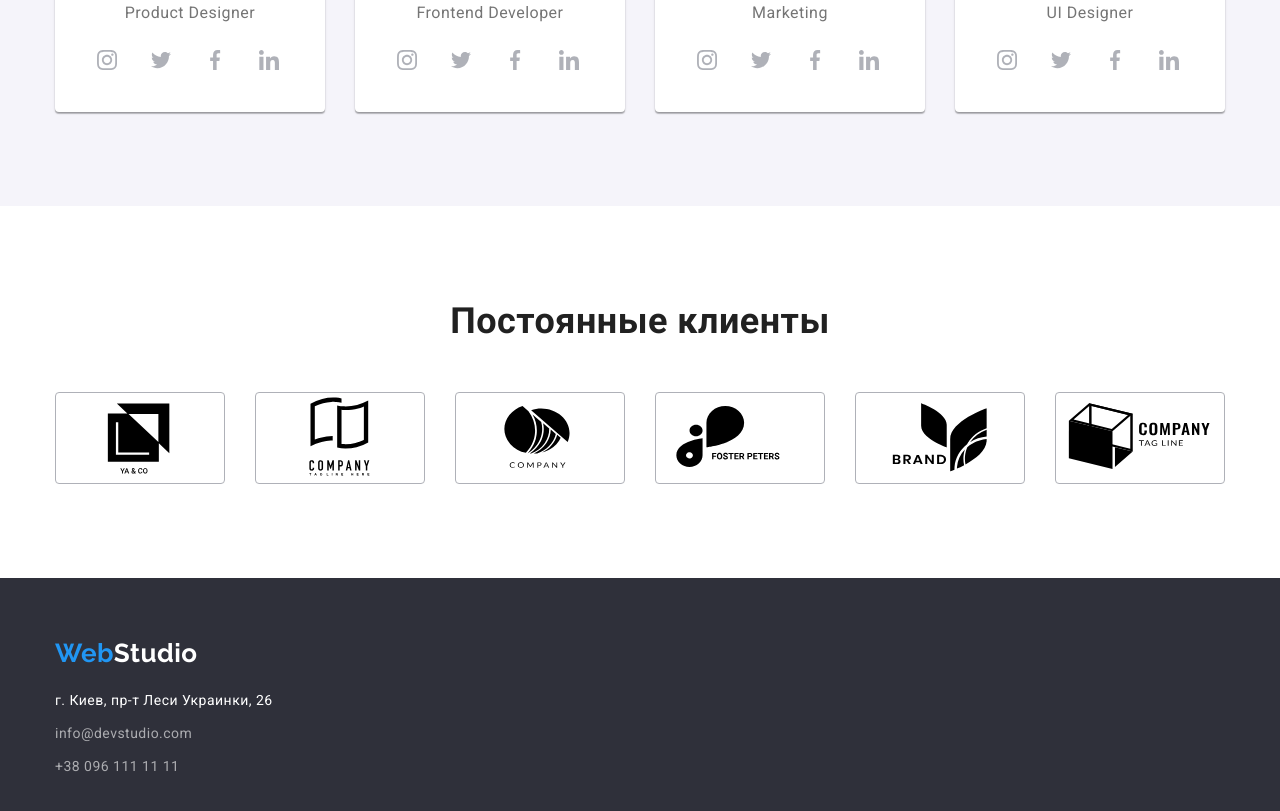
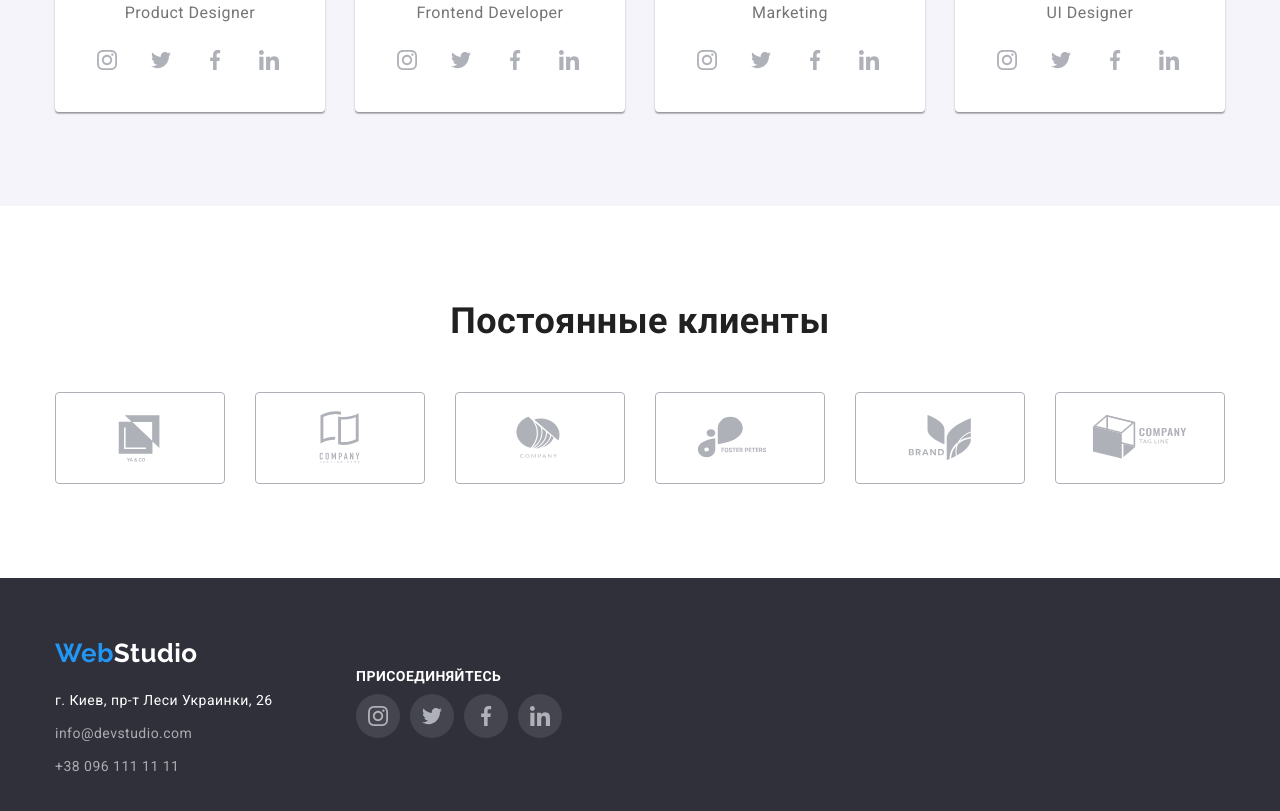
Before and after one commit to kyzym/goit-markup-hw-04, a plain HTML site: page index.html in a window 1280 px wide. Shown: the part 2099-2910 px from the top of the page. Drawn offline with nearby package versions, Linux system fonts and the light colour scheme.

Commit message:
add footer icons

```diff
--- a/css/styles.css
+++ b/css/styles.css
@@ -60,6 +60,7 @@ img {
     1px 4px 6px rgba(0, 0, 0, 0.16);
 
   --icon-nohover-color: rgba(175, 177, 184, 1);
+  --icon-foot-color: rgba(255, 255, 255, 0.1);
 }
 
 .section {
@@ -377,7 +378,17 @@ social-list:hover {
   border-radius: 4px;
   width: 170px;
   height: 92px;
+  justify-content: center;
+  align-items: center;
+  fill: var(--icon-nohover-color);
 }
+
+.client:hover,
+.client:focus {
+  border: 1px solid var(--accent-color);
+  fill: var(--accent-color);
+}
+
 .clients-list:not(:last-child) {
   margin-right: 30px;
 }
@@ -410,6 +421,50 @@ social-list:hover {
 
 .foot-mail {
   margin-bottom: 9px;
+}
+
+.foot-add {
+  color: var(--hero-color);
+  margin-bottom: 10px;
+  font-weight: 700;
+  font-size: 14px;
+  line-height: 1.14;
+  text-transform: uppercase;
+}
+.footer-contacts {
+  display: inline-block;
+}
+
+.add-please {
+  flex-direction: column;
+  width: 206px;
+  height: 80px;
+}
+.footer-container {
+  display: flex;
+  align-items: center;
+}
+
+.footer-adr-container {
+  width: 231px;
+  margin-right: 70px;
+}
+
+.icon-foot {
+  display: flex;
+  background-color: var(--icon-foot-color);
+  border-radius: 50%;
+  width: 44px;
+  height: 44px;
+  fill: var(--icon-nohover-color);
+  justify-content: center;
+  align-items: center;
+}
+
+.icon-foot:hover,
+.icon-foot:focus {
+  fill: var(--hero-color);
+  background-color: var(--accent-color);
 }
 
 /* portfolio */
--- a/index.html
+++ b/index.html
@@ -321,37 +321,37 @@
           <ul class="clients">
             <li class="clients-list">
               <a href="" class="client"
-                ><svg>
+                ><svg width="106" height="60">
                   <use href="./images/sprite.svg#icon-client1"></use></svg
               ></a>
             </li>
             <li class="clients-list">
               <a href="" class="client"
-                ><svg>
+                ><svg width="106" height="60">
                   <use href="./images/sprite.svg#icon-client2"></use></svg
               ></a>
             </li>
             <li class="clients-list">
               <a href="" class="client"
-                ><svg>
+                ><svg width="106" height="60">
                   <use href="./images/sprite.svg#icon-client3"></use></svg
               ></a>
             </li>
             <li class="clients-list">
               <a href="" class="client"
-                ><svg>
+                ><svg width="106" height="60">
                   <use href="./images/sprite.svg#icon-client4"></use></svg
               ></a>
             </li>
             <li class="clients-list">
               <a href="" class="client"
-                ><svg>
+                ><svg width="106" height="60">
                   <use href="./images/sprite.svg#icon-client5"></use></svg
               ></a>
             </li>
             <li class="clients-list">
               <a href="" class="client"
-                ><svg>
+                ><svg width="106" height="60">
                   <use href="./images/sprite.svg#icon-client6"></use></svg
               ></a>
             </li>
@@ -361,10 +361,10 @@
     </main>
 
     <footer class="page-footer">
-      <div class="container">
+      <div class="container footer-container">
+        <div class="footer-adr-container">
           <a class="logo-foot" href="./index.html"> <span class="logo-acnt">Web</span>Studio</a>
-
-        <address>
+          <address class="footer-contacts">
             <p class="footer-adr">г. Киев, пр-т Леси Украинки, 26</p>
 
             <ul class="mail-tel">
@@ -376,6 +376,37 @@
             </ul>
           </address>
         </div>
+
+        <div class="add-please">
+          <h3 class="foot-add">присоединяйтесь</h3>
+          <ul class="social-network">
+            <li class="social-list" aria-label="instagram">
+              <a href="" class="icon-foot"
+                ><svg class="soc-icon" width="20" height="20">
+                  <use href="./images/sprite.svg#icon-instagram2"></use></svg
+              ></a>
+            </li>
+            <li class="social-list" aria-label="twitter">
+              <a href="" class="icon-foot"
+                ><svg class="soc-icon" width="20" height="20">
+                  <use href="./images/sprite.svg#icon-twitter"></use></svg
+              ></a>
+            </li>
+            <li class="social-list" aria-label="facebook">
+              <a href="" class="icon-foot"
+                ><svg class="soc-icon" width="20" height="20">
+                  <use href="./images/sprite.svg#icon-facebook"></use></svg
+              ></a>
+            </li>
+            <li class="social-list" aria-label="linkedin">
+              <a href="./images/sprite.svg#icon-linkedin" class="icon-foot"
+                ><svg class="soc-icon" width="20" height="20">
+                  <use href="./images/sprite.svg#icon-linkedin"></use></svg
+              ></a>
+            </li>
+          </ul>
+        </div>
+      </div>
     </footer>
   </body>
 </html>
```
Lines whose indentation alone changed are shown as unchanged.
